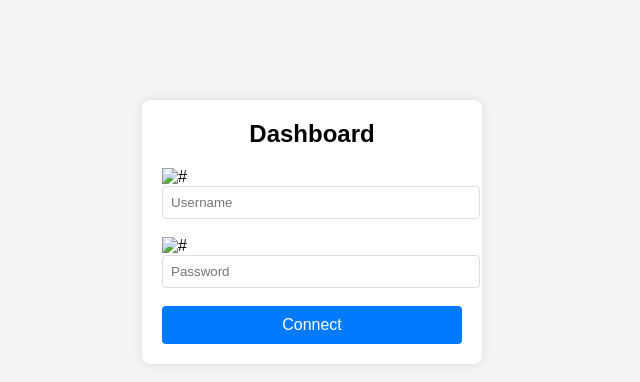
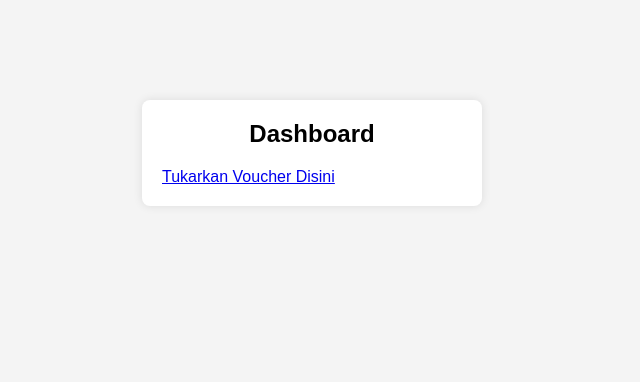
Before and after one commit to davadennis/davadennis.github.io, a plain HTML site: page dashboard.html in a window 1280 px wide. Shown: the whole page, without its empty margins (328-968 px from the left). Drawn offline with Linux system fonts and the light colour scheme; no server answers.

Commit message:
Update dashboard.html

```diff
--- a/dashboard.html
+++ b/dashboard.html
@@ -11,22 +11,13 @@
         <h2>Dashboard</h2>
         <p id="welcome-message"></p>
 
-        <!-- Form Login Hotspot Mikrotik -->
-        <form name="login" onsubmit="connectToHotspot(); return false;">
-            <label>
-                <img class="ico" src="img/user.svg" alt="#">
-                <input id="username" type="text" placeholder="Username" required>
-            </label>
-            <label>
-                <img class="ico" src="img/password.svg" alt="#">
-                <input id="password" type="password" placeholder="Password" required>
-            </label>
-            <input type="submit" value="Connect">
-        </form>
+        <!-- Link untuk menukarkan voucher -->
+        <a href="http://192.168.77.1/voucher_login.html">Tukarkan Voucher Disini</a>
     </div>
 
     <script type="module">
         // Import Firebase SDKs
+
         import { initializeApp } from "https://www.gstatic.com/firebasejs/10.12.2/firebase-app.js";
         import { getAuth, onAuthStateChanged } from "https://www.gstatic.com/firebasejs/10.12.2/firebase-auth.js";
         import { getFirestore, doc, getDoc } from "https://www.gstatic.com/firebasejs/10.12.2/firebase-firestore.js";
@@ -58,44 +49,6 @@
                 window.location.href = 'index.html'; // Redirect to login page if not logged in
             }
         });
-
-        async function connectToHotspot() {
-            // Ambil nilai username dan password dari input form
-            const username = document.getElementById('username').value;
-            const password = document.getElementById('password').value;
-
-            // Buat objek data untuk dikirim
-            const data = {
-                username: username,
-                password: password
-            };
-
-            // Kirim permintaan HTTP POST ke endpoint MikroTik
-            try {
-                const response = await fetch('http://192.168.77.1/authenticate.php', {
-                    method: 'POST',
-                    headers: {
-                        'Content-Type': 'application/json'
-                    },
-                    body: JSON.stringify(data)
-                });
-
-                if (!response.ok) {
-                    throw new Error('Network response was not ok');
-                }
-
-                const result = await response.json();
-
-                // Tanggapan dari server MikroTik
-                if (result.status === 'success') {
-                    alert('Login successful');
-                } else {
-                    alert('Invalid credentials');
-                }
-            } catch (error) {
-                console.error('There was an error with the fetch operation:', error);
-            }
-        }
     </script>
 </body>
 </html>
```
